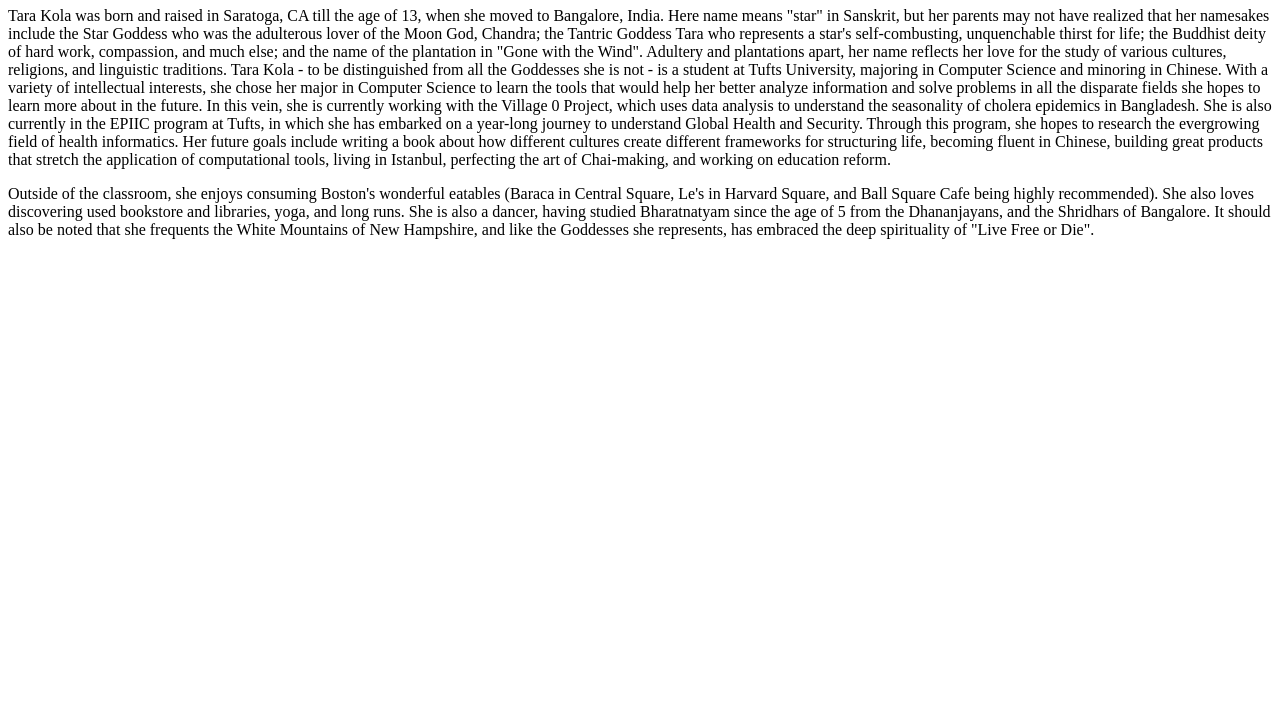
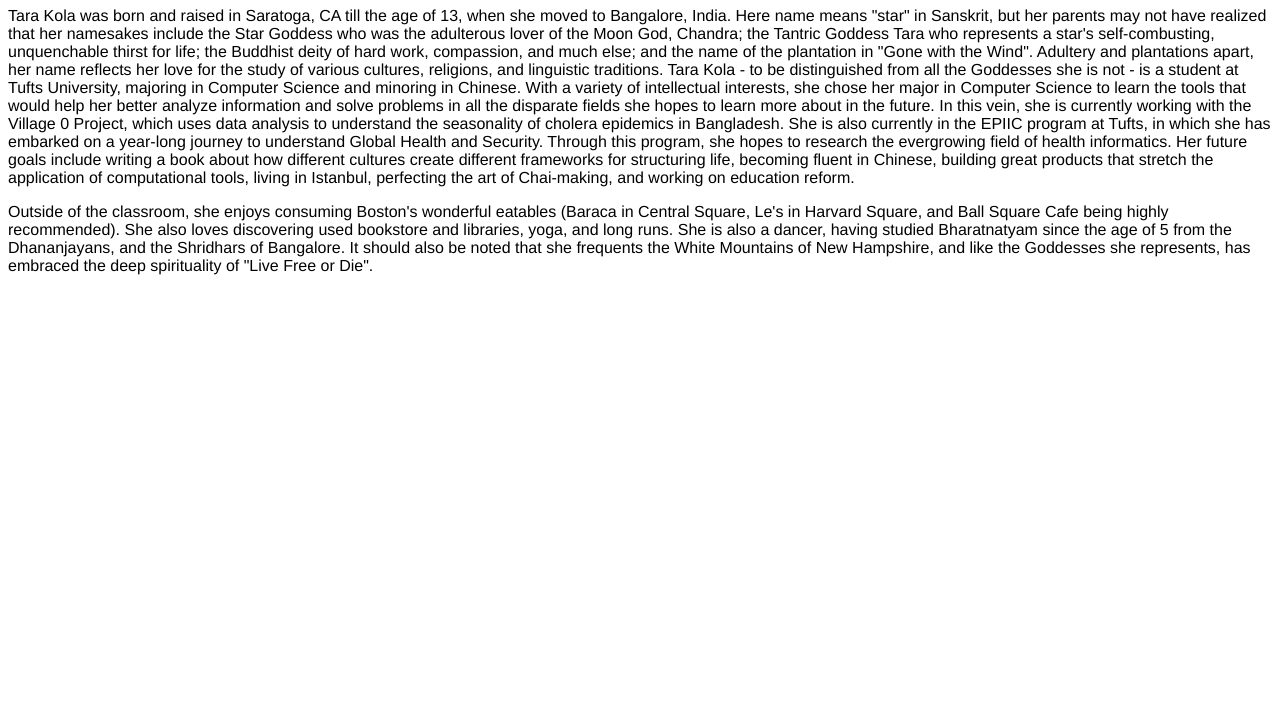
Before and after one commit to kolatara/kolatara.github.com, a plain HTML site: page bio.html in a window 1280 px wide. Shown: the part 73-800 px from the top of the page. Drawn offline with Linux system fonts and the light colour scheme.

Commit message:
Include stylesheet for all html

```diff
--- a/bio.html
+++ b/bio.html
@@ -2,6 +2,7 @@
 <html>
 <head>
 <title> Bio </title>
+<link href="stylesheets/screenSheet.css" rel="stylesheet" />
 </head>
 
 <body>
```
Also changed, not shown: resume.html (+1 -0 lines).
